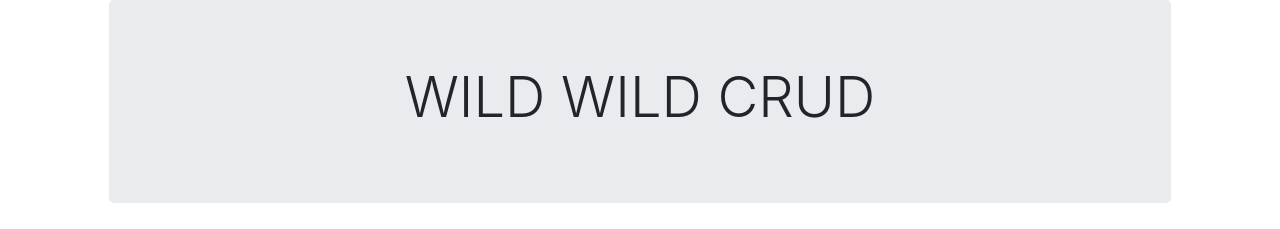
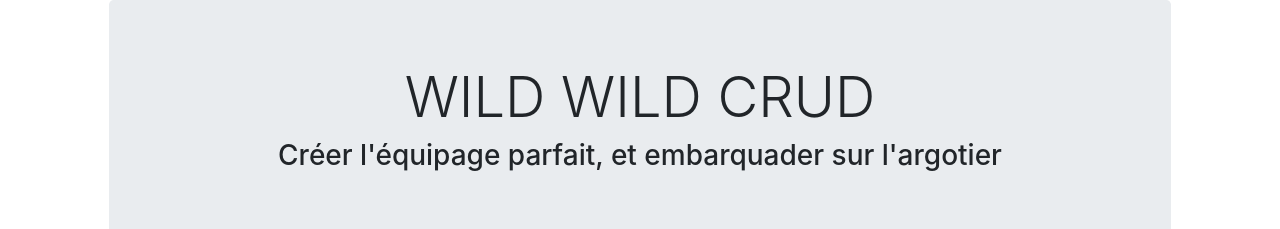
Before and after one commit to Melec-H/wild-wild-crud, a React (Create React App) app: page / in a window 1280 px wide. Shown: the top 229 px of the page. Built offline with nearby package versions, Linux system fonts and the light colour scheme; no server answers; the database is empty.

Commit message:
Last touch before deploy

```diff
--- a/src/App.js
+++ b/src/App.js
@@ -11,6 +11,7 @@ function App() {
         <div className="content">
             <div className="jumbotron">
               <h1 className="display-4 text-center">WILD WILD CRUD</h1>
+              <h3 className="display-5 text-center">Créer l'équipage parfait, et embarquader sur l'argotier</h3>
             </div>
 
           <div className="row">
```
